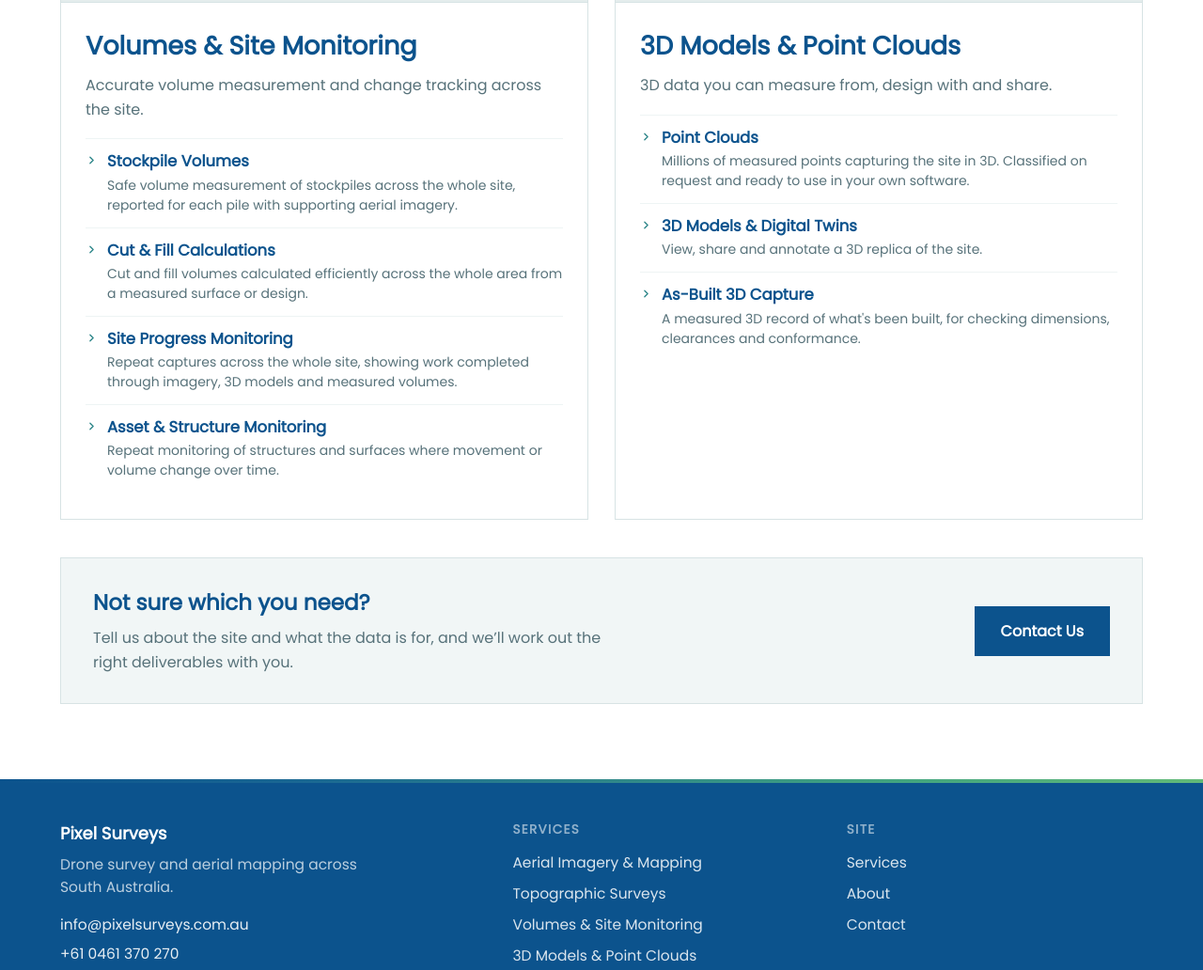
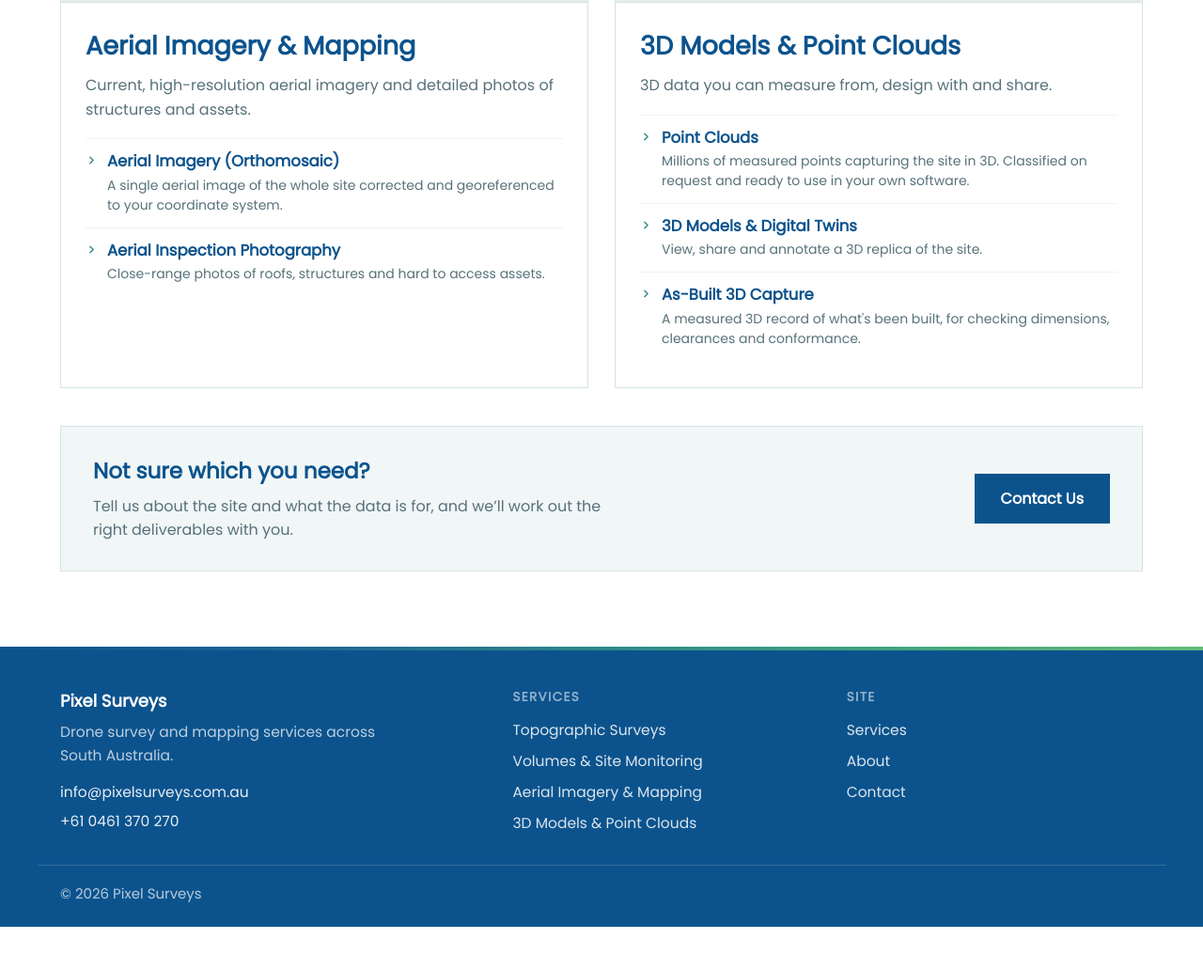
Before and after one commit to NBogoSorter/PixelSurveys, an Astro site: page /services in a window 1280 px wide. Shown: the part 1609-2641 px from the top of the page at 94% size. After the commit the page ends 2595 px from the top, so only its background shows below. Built offline with nearby package versions, Linux system fonts and the light colour scheme; Astro itself is replaced by a stand-in of ours.

Commit message:
Reorder service categories and unlink the orthomosaic page
Aerial Imagery & Mapping moves from first to third, between Volumes &
Site Monitoring and 3D Models & Point Clouds, on both the homepage and
/services/.

That reorder touches three files, not one. The contact form derives its
options from SERVICES, and quote.php compares its allow-list against
them as an ordered list, so ALLOWED_SERVICES and the footer's
hand-maintained links were reordered to match. check-service-types.py
confirms all six still agree.

Aerial Imagery (Orthomosaic) loses its href, so nothing links to
/services/orthomosaic-mapping/ any more. The page itself is still built
and still reachable by URL - it is orphaned, not removed.

Also in this batch: the footer blurb becomes "Drone survey and mapping
services across South Australia", the rule between Our Services and
Industries & Applications is gone, the three Volumes & Site Monitoring
sub-service descriptions are tidied after being edited in place, and the
README drops the "two service descriptions are missing" item now that
both are filled in.

```diff
--- a/src/components/SiteFooter.astro
+++ b/src/components/SiteFooter.astro
@@ -10,9 +10,9 @@ const year = new Date().getFullYear();
 // Mirrors the categories on /services/. Once the per-service detail pages
 // exist, point these at them instead of the hub.
 const SERVICE_LINKS = [
-  { label: "Aerial Imagery & Mapping", href: "/services/" },
   { label: "Topographic Surveys", href: "/services/" },
   { label: "Volumes & Site Monitoring", href: "/services/" },
+  { label: "Aerial Imagery & Mapping", href: "/services/" },
   { label: "3D Models & Point Clouds", href: "/services/" },
 ];
 
@@ -29,7 +29,7 @@ const SITE_LINKS = [
     <div class="col col-brand">
       <p class="brand">Pixel Surveys</p>
       <p class="blurb">
-        Drone survey and aerial mapping across South Australia.
+        Drone survey and mapping services across South Australia.
       </p>
       <ul class="contact">
         <li>
--- a/src/data/services.ts
+++ b/src/data/services.ts
@@ -38,28 +38,6 @@ export interface Service {
 // with two exceptions marked "DESCRIPTION MISSING" where their list left the
 // line blank.
 export const SERVICES: Service[] = [
-  {
-    title: "Aerial Imagery & Mapping",
-    description:
-      "Current, high-resolution aerial imagery and detailed photos of structures and assets.",
-    subServices: [
-      {
-        title: "Aerial Imagery (Orthomosaic)",
-        description:
-          "A single aerial image of the whole site corrected and georeferenced to your coordinate system.",
-        href: "/services/orthomosaic-mapping/",
-      },
-      {
-        title: "Aerial Inspection Photography",
-        description:
-          "Close-range photos of roofs, structures and hard to access assets.",
-      },
-    ],
-    href: "/services/",
-    imageBrief: "Orthomosaic over a site",
-    bandFrom: "var(--color-ink)",
-    bandTo: "var(--color-accent-green)",
-  },
   {
     title: "Topographic Surveys",
     description:
@@ -104,25 +82,46 @@ export const SERVICES: Service[] = [
       {
         title: "Cut & Fill Calculations",
         description:
-          //"Cut and fill quantities calculated against your design, or between two measured surfaces.",
           "Cut and fill volumes calculated efficiently across the whole area from a measured surface or design.",
       },
       {
-        // DESCRIPTION MISSING - the client's list gave no line for this one.
-        // Left visible rather than invented, so it gets filled in.
         title: "Site Progress Monitoring",
-        description: "Repeat captures across the whole site, showing work completed through imagery, 3D models and measured volumes.",
+        description:
+          "Repeat captures across the whole site, showing work completed through imagery, 3D models and measured volumes.",
       },
       {
-        // DESCRIPTION MISSING - as above.
         title: "Asset & Structure Monitoring",
-        description: "Repeat monitoring of structures and surfaces where movement or volume change over time.",
+        description:
+          "Repeat monitoring of structures and surfaces where movement or volume change over time.",
       },
     ],
     href: "/services/",
     imageBrief: "Stockpiles or active earthworks",
     bandFrom: "var(--color-ink)",
     bandTo: "var(--color-canopy)",
+  },
+  {
+    title: "Aerial Imagery & Mapping",
+    description:
+      "Current, high-resolution aerial imagery and detailed photos of structures and assets.",
+    subServices: [
+      {
+        // No href: the detail page it linked to is being retired, and a
+        // sub-service only becomes a link once a page exists behind it.
+        title: "Aerial Imagery (Orthomosaic)",
+        description:
+          "A single aerial image of the whole site corrected and georeferenced to your coordinate system.",
+      },
+      {
+        title: "Aerial Inspection Photography",
+        description:
+          "Close-range photos of roofs, structures and hard to access assets.",
+      },
+    ],
+    href: "/services/",
+    imageBrief: "Orthomosaic over a site",
+    bandFrom: "var(--color-ink)",
+    bandTo: "var(--color-accent-green)",
   },
   {
     title: "3D Models & Point Clouds",
--- a/src/pages/index.astro
+++ b/src/pages/index.astro
@@ -35,6 +35,5 @@ import Base from "../layouts/Base.astro";
 <style>
   .capabilities {
     padding-top: 48px;
-    border-top: 1px solid var(--color-border);
   }
 </style>
```
Also changed, not shown: README.md, 1 other file.
